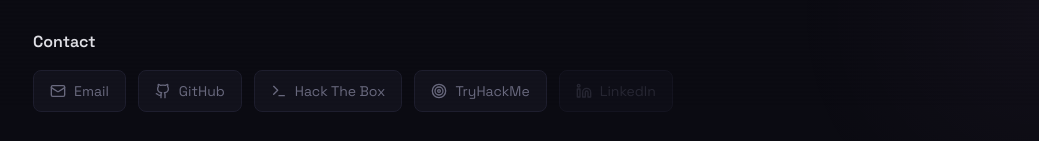
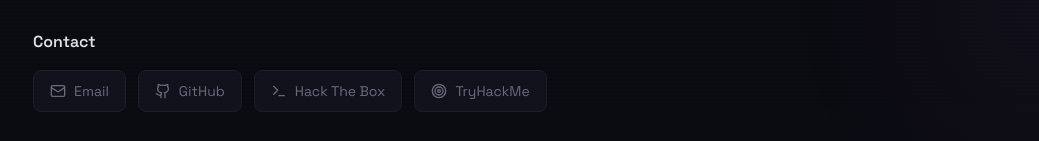
Before and after one commit to qyrn/blog, a Next.js app: page /about in a window 1280 px wide. Shown: the part 693-834 px from the top of the page, without its empty margins (119-1158 px from the left). Built offline with nearby package versions, Linux system fonts and the light colour scheme.

Commit message:
✨ feat: add reading time on cards, fix App-Script category, remove LinkedIn

```diff
--- a/src/app/about/page.tsx
+++ b/src/app/about/page.tsx
@@ -3,7 +3,6 @@ import Link from "next/link";
 import { siteConfig } from "@/config/site";
 import {
   Github,
-  Linkedin,
   Mail,
   ExternalLink,
   Terminal,
@@ -40,12 +39,6 @@ const socials = [
     icon: Target,
     label: "TryHackMe",
     href: siteConfig.author.tryhackme,
-  },
-  {
-    icon: Linkedin,
-    label: "LinkedIn",
-    href: siteConfig.author.linkedin,
-    disabled: true,
   },
 ];
 
@@ -141,16 +134,7 @@ export default function AboutPage() {
         <div className="flex flex-wrap gap-3">
           {socials
             .filter((s) => s.href)
-            .map((social) =>
-              social.disabled ? (
-                <span
-                  key={social.label}
-                  className="flex items-center gap-2 rounded-lg border border-border bg-bg-card px-4 py-2.5 text-sm text-text-faint opacity-50 cursor-not-allowed"
-                >
-                  <social.icon className="h-4 w-4" />
-                  {social.label}
-                </span>
-              ) : (
+            .map((social) => (
               <a
                 key={social.label}
                 href={social.href}
@@ -161,8 +145,7 @@ export default function AboutPage() {
                 <social.icon className="h-4 w-4" />
                 {social.label}
               </a>
-              )
-            )}
+            ))}
         </div>
       </section>
     </div>
--- a/src/app/page.tsx
+++ b/src/app/page.tsx
@@ -9,14 +9,12 @@ import {
   Shield,
   Tag,
   Github,
-  Linkedin,
   ExternalLink,
   Target,
 } from "lucide-react";
 
 const socials = [
   { icon: Github, label: "GitHub", href: siteConfig.author.github },
-  { icon: Linkedin, label: "LinkedIn", href: siteConfig.author.linkedin, disabled: true },
   { icon: Terminal, label: "HTB", href: siteConfig.author.hackthebox },
   { icon: Target, label: "THM", href: siteConfig.author.tryhackme },
 ];
@@ -47,16 +45,7 @@ export default function Home() {
         </p>
 
         <div className="flex flex-wrap gap-2 mb-7">
-          {socials.map((social) =>
-            social.disabled ? (
-              <span
-                key={social.label}
-                className="inline-flex items-center gap-1.5 rounded-md border border-border bg-bg-card px-3 py-1.5 text-xs text-text-faint opacity-40 cursor-not-allowed"
-              >
-                <social.icon className="h-3.5 w-3.5" />
-                {social.label}
-              </span>
-            ) : (
+          {socials.map((social) => (
             <a
               key={social.label}
               href={social.href}
@@ -67,8 +56,7 @@ export default function Home() {
               <social.icon className="h-3.5 w-3.5" />
               {social.label}
             </a>
-            )
-          )}
+          ))}
         </div>
 
         <div className="flex gap-3">
@@ -116,6 +104,7 @@ export default function Home() {
                 tags={post.tags}
                 excerpt={post.excerpt}
                 platform={post.platform}
+                readingTime={post.readingTime}
               />
             ))}
           </div>
--- a/src/app/tags/[tag]/page.tsx
+++ b/src/app/tags/[tag]/page.tsx
@@ -62,6 +62,7 @@ export default async function TagPage({ params }: Props) {
             tags={post.tags}
             excerpt={post.excerpt}
             platform={post.platform}
+            readingTime={post.readingTime}
           />
         ))}
       </div>
--- a/src/components/blog/PostCard.tsx
+++ b/src/components/blog/PostCard.tsx
@@ -14,6 +14,7 @@ interface PostCardProps {
   tags: string[];
   excerpt: string;
   platform?: string;
+  readingTime?: number;
 }
 
 export default function PostCard({
@@ -27,6 +28,7 @@ export default function PostCard({
   tags,
   excerpt,
   platform,
+  readingTime,
 }: PostCardProps) {
   const typeStyle = TYPE_STYLES[type as PostType] || "border-border text-text-dim";
   const diffStyle = DIFFICULTY_STYLES[difficulty as Difficulty] || "border-border text-text-dim";
@@ -62,9 +64,16 @@ export default function PostCard({
             </span>
           ))}
         </div>
-        <span className="text-[10px] text-text-faint font-mono shrink-0 ml-2">
-          {formatDate(date, lang)}
-        </span>
+        <div className="flex items-center gap-2 shrink-0 ml-2">
+          {readingTime && (
+            <span className="text-[10px] text-text-faint font-mono">
+              {readingTime} min
+            </span>
+          )}
+          <span className="text-[10px] text-text-faint font-mono">
+            {formatDate(date, lang)}
+          </span>
+        </div>
       </div>
     </Link>
   );
--- a/src/components/blog/PostList.tsx
+++ b/src/components/blog/PostList.tsx
@@ -18,6 +18,7 @@ interface PostData {
   tags: string[];
   excerpt: string;
   platform?: string;
+  readingTime?: number;
   published: boolean;
   translationSlug?: string;
 }
@@ -62,6 +63,7 @@ export default function PostList({ posts }: { posts: PostData[] }) {
               tags={post.tags}
               excerpt={post.excerpt}
               platform={post.platform}
+              readingTime={post.readingTime}
             />
           ))}
         </div>
--- a/src/config/site.ts
+++ b/src/config/site.ts
@@ -6,7 +6,6 @@ export const siteConfig = {
     name: "qyrn",
     email: "contact@qyrn.dev",
     github: "https://github.com/qyrn",
-    linkedin: "https://www.linkedin.com/in/qyrn/",
     hackthebox: "https://profile.hackthebox.com/profile/019c5e2f-2184-7309-a6af-ff74d06aa636",
     tryhackme: "https://tryhackme.com/p/qyrn",
   },
--- a/src/lib/types.ts
+++ b/src/lib/types.ts
@@ -8,7 +8,8 @@ export type Category =
   | "Forensics"
   | "Crypto"
   | "RE"
-  | "Misc";
+  | "Misc"
+  | "App-Script";
 
 export type Difficulty = "Easy" | "Medium" | "Hard";
 
--- a/velite.config.ts
+++ b/velite.config.ts
@@ -34,18 +34,26 @@ export default defineConfig({
             "Crypto",
             "RE",
             "Misc",
+            "App-Script",
           ]),
           difficulty: s.enum(["Easy", "Medium", "Hard"]),
           tags: s.array(s.string()),
           platform: s.string().optional(),
           excerpt: s.string().max(500),
           published: s.boolean().default(true),
+          raw: s.raw(),
           body: s.mdx(),
         })
-        .transform((data) => ({
-          ...data,
-          permalink: `/blog/${data.slug}`,
-        })),
+        .transform((data) => {
+          const { raw, ...rest } = data;
+          const wordCount = raw.split(/\s+/).filter(Boolean).length;
+          const readingTime = Math.max(1, Math.ceil(wordCount / 200));
+          return {
+            ...rest,
+            permalink: `/blog/${data.slug}`,
+            readingTime,
+          };
+        }),
     },
   },
   mdx: {
```
Lines whose indentation alone changed are shown as unchanged.
